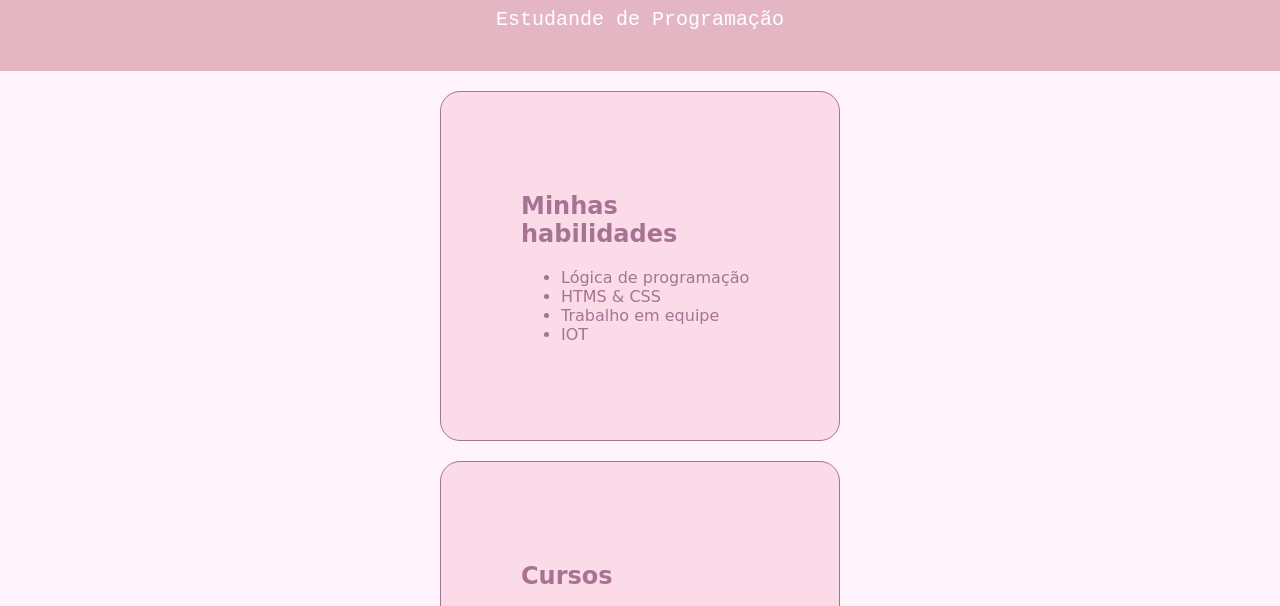
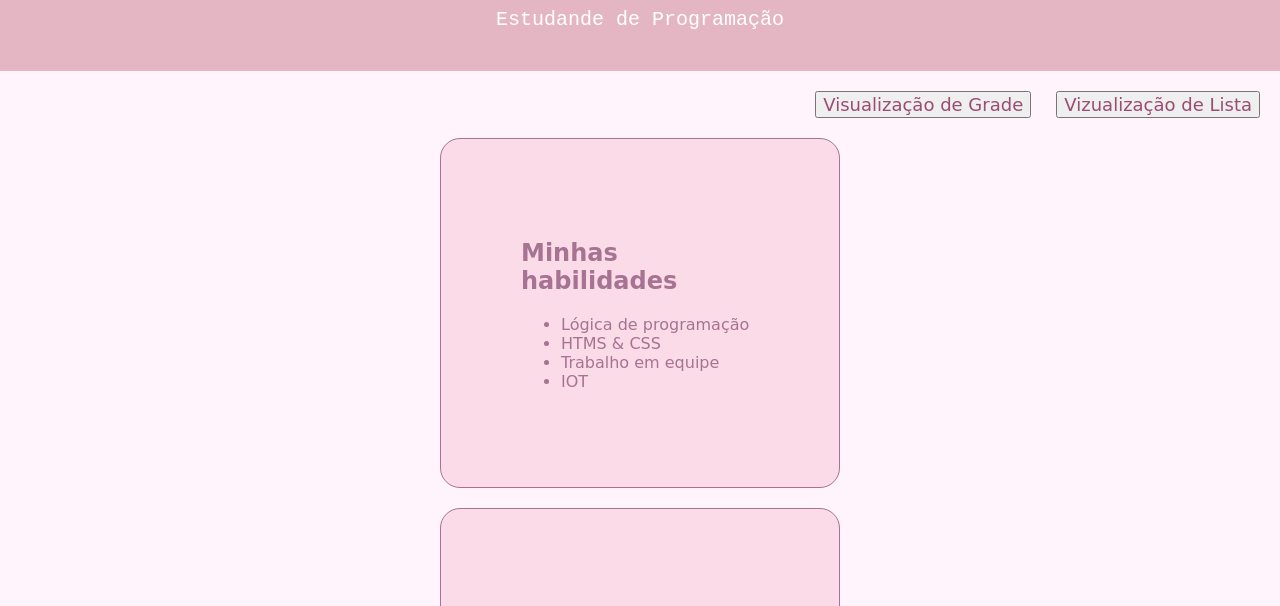
Before and after one commit to Eloizasanrroman/site-pessoal, a plain HTML site: page index.html in a window 1280 px wide. Shown: the part 115-721 px from the top of the page. Drawn offline with Linux system fonts and the light colour scheme.

Commit message:
melhorando meu site

```diff
--- a/index.html
+++ b/index.html
@@ -62,6 +62,33 @@
         text-decoration: underline;
         cursor: pointer;
     }
+
+    .buttons{
+    text-align: right;
+    margin-top: 20px;
+    margin-right: 20px;
+    }
+
+    .buttons-visualizacao {
+    font-size: 18px;
+    color: rgb(156, 75, 114);
+    font-family: cursive;
+    margin-left: 20px;
+    }
+
+    .modo-grade {
+        padding-top: 20px;
+        margin: 0 auto;
+        display: flex;
+        flex-wrap: wrap;
+        gap: 10px;
+        justify-content: center;
+        width: 100%;
+    }
+
+    .modo-grade section {
+        width: 30%;
+    }
 </style>
 <body>
     <header>
@@ -73,7 +100,12 @@
         </p>
     </header>
 
-    <main>
+    <div class= "buttons">
+        <button class="buttons-visualizacao" onclick="mudarGrade()">Visualização de Grade</button>
+        <button class="buttons-visualizacao" onclick="mudarLista()">Vizualização de Lista</button>
+    </div>
+
+    <main id="principal">
         <section>
             <h2>
                 Minhas habilidades
@@ -133,4 +165,14 @@
             &copy; 2025 Eloiza.Todos os direitos reservados.
         </footer>
 </body>
+<script>
+    function mudarGrade () {
+        const principal = document.getElementById('principal')
+        principal.classList.add('modo-grade')
+    }
+    function mudarLista () {
+        const principal = document.getElementById('principal')
+        principal.classList.remove('modo-grade')
+    }
+</script>
 </html>
```
